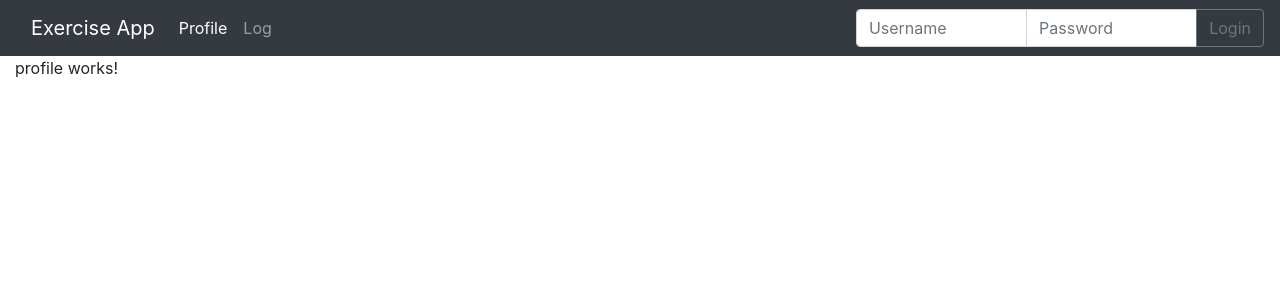
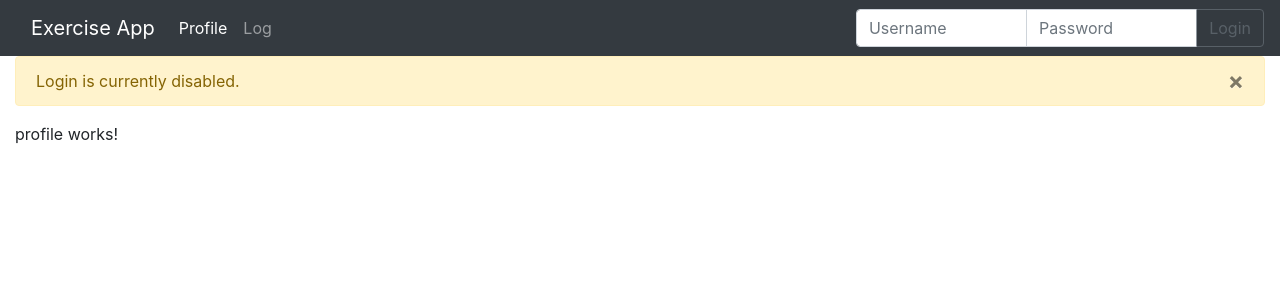
Before and after one commit to Dean-Corn/Exercise, an Angular app: page /profile in a window 1280 px wide. Shown: the top 300 px of the page. Built offline with nearby package versions, Linux system fonts and the light colour scheme.

Commit message:
Disabled login message and button

```diff
--- a/src/app/app.component.html
+++ b/src/app/app.component.html
@@ -1,4 +1,5 @@
 <app-nav></app-nav>
 <div class="container-fluid">
+    <app-messages></app-messages>
     <router-outlet> </router-outlet>
 </div>
--- a/src/app/app.module.ts
+++ b/src/app/app.module.ts
@@ -8,6 +8,7 @@ import { HomeComponent } from './home/home.component';
 import { LogComponent } from './log/log.component';
 import { ProfileComponent } from './profile/profile.component';
 import { NavComponent } from './nav/nav.component';
+import { MessagesComponent } from './messages/messages.component';
 
 
 @NgModule({
@@ -16,7 +17,8 @@ import { NavComponent } from './nav/nav.component';
     NavComponent,
     HomeComponent,
     LogComponent,
-    ProfileComponent
+    ProfileComponent,
+    MessagesComponent
   ],
   imports: [
     BrowserModule,
--- /dev/null
+++ b/src/app/messages/messages.component.html
@@ -0,0 +1,8 @@
+<div id="messages">
+  <div *ngIf="Visable" class="alert alert-warning" role="alert">
+      {{Messages[0]}}
+      <button (click)="hideAlert()" type="button" data-dismiss="alert" class="close" aria-label="Close">
+        <span aria-hidden="true">&times;</span>
+      </button>
+  </div>
+</div>
--- /dev/null
+++ b/src/app/messages/messages.component.ts
@@ -0,0 +1,30 @@
+import { Component, OnInit } from '@angular/core';
+import { THIS_EXPR } from '@angular/compiler/src/output/output_ast';
+
+@Component({
+  selector: 'app-messages',
+  templateUrl: './messages.component.html',
+  styleUrls: ['./messages.component.css']
+})
+export class MessagesComponent implements OnInit {
+
+  Messages: string[];
+  Visable: boolean;
+
+  constructor() {
+    this.Messages = ['Login is currently disabled.'];
+    this.Visable = true;
+   }
+
+  ngOnInit() {
+  }
+
+  showAlert() {
+    this.Visable = true;
+  }
+
+  hideAlert() {
+    this.Visable = false;
+  }
+
+}
--- a/src/app/nav/nav.component.html
+++ b/src/app/nav/nav.component.html
@@ -17,10 +17,10 @@
       </div>
       <form class="form-inline">
             <div class="input-group">
-                <input type="text" class="form-control" placeholder="Username" aria-label="Username">
-                <input type="text" class="form-control" placeholder="Password" aria-label="Password">
+                <input type="text" class="form-control" placeholder="Username" aria-label="Username" aria-describedby="basic-addon1">
+                <input type="text" class="form-control" placeholder="Password" aria-label="Password" aria-describedby="basic-addon2">
                 <div class="input-group-append">
-                        <button class="btn btn-outline-secondary" type="button">Login</button>
+                        <button class="btn btn-outline-secondary disabled" type="button">Login</button>
                 </div>
             </div>
         </form>
```
Also changed, not shown: src/app/messages/messages.component.css (added), 1 other file (tests, documents, lock files or other folders).
